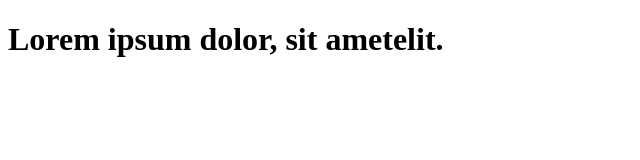
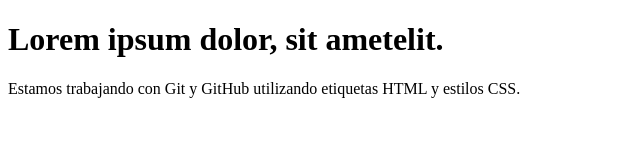
Before and after one commit to ProfesorAlonzo/repositorioGitVSC, a plain HTML site: page index.html in a window 1280 px wide. Shown: the whole page, without its empty margins (0-640 px from the left). Drawn offline with Linux system fonts and the light colour scheme.

Commit message:
Update index.html

```diff
--- a/index.html
+++ b/index.html
@@ -7,5 +7,6 @@
 </head>
 <body>
     <h1>Lorem ipsum dolor, sit ametelit.</h1>
+    <p>Estamos trabajando con Git y GitHub utilizando etiquetas HTML y estilos CSS.</p>
 </body>
 </html>
```
